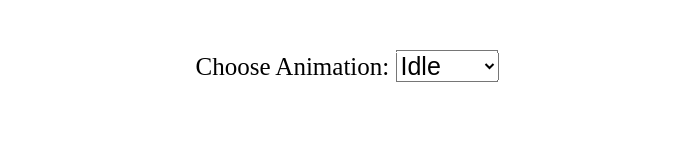
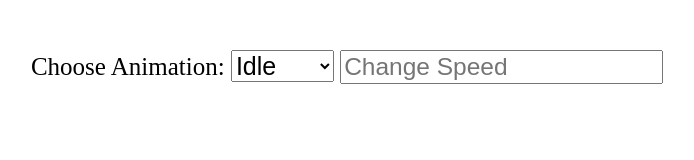
Before and after one commit to KPInc425/js-2d-sprite-animation, a plain HTML site: page index.html in a window 1280 px wide. Shown: the whole page, without its empty margins (293-987 px from the left). Drawn offline with Linux system fonts and the light colour scheme.

Commit message:
Implement change stagger frame logic from user input

```diff
--- a/index.html
+++ b/index.html
@@ -23,8 +23,8 @@
             <option value="ko">KO</option>
             <option value="gethit">Get Hit</option>
             <option value="demon">Demon</option>
-
         </select>
+        <input type="number" id="staggerFrames" placeholder="Change Speed">
     </div>
 
     <script type="text/javascript" src="./script.js"></script>
--- a/script.js
+++ b/script.js
@@ -8,6 +8,11 @@ dropDown.addEventListener('change', (e) => {
     } else {
         staggerFrames = 5;
     }
+})
+
+const inputStaggerFrames = document.getElementById('staggerFrames');
+inputStaggerFrames.addEventListener('change', (e) => {
+    staggerFrames = e.target.value;
 })
 
 const canvas = document.getElementById('canvas1');
--- a/style.css
+++ b/style.css
@@ -19,3 +19,7 @@
 .controls, select, option {
     font-size: 25px;
 }
+
+input {
+    font-size: 24.5px;
+}
```
